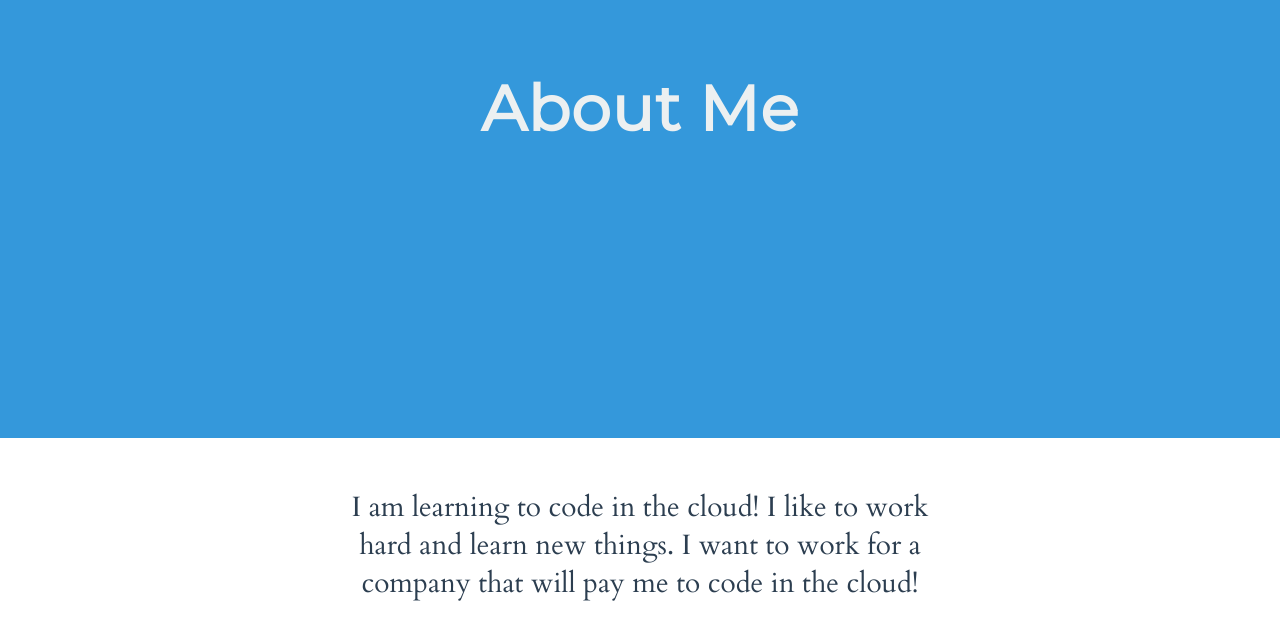
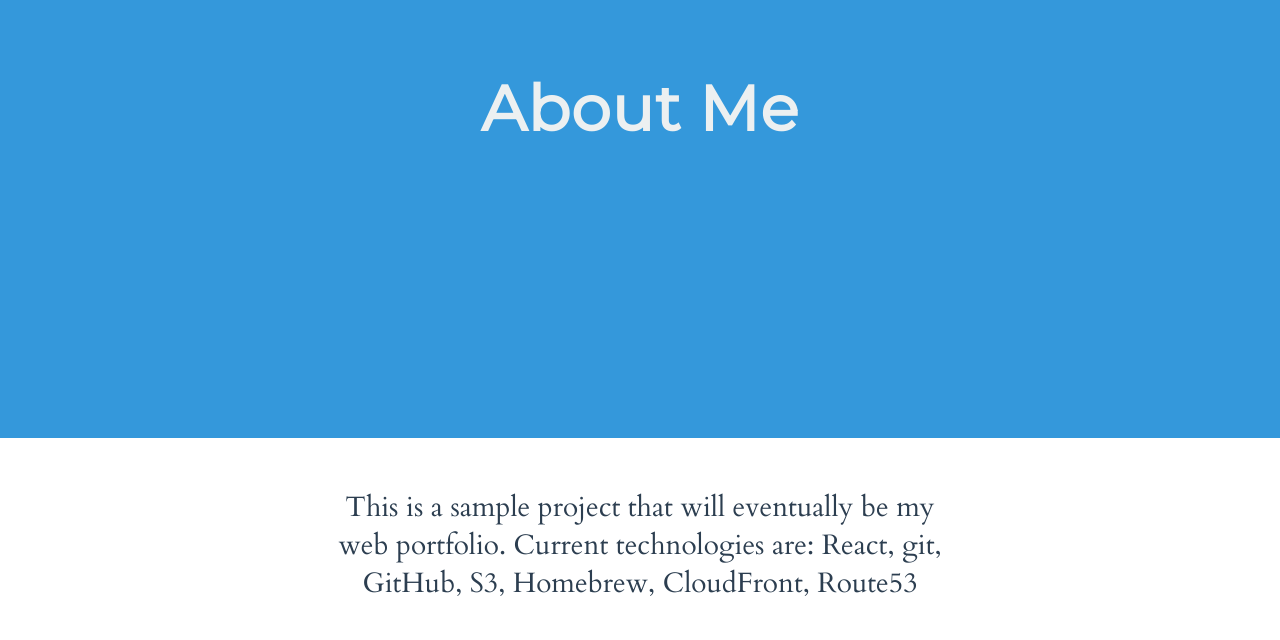
Before and after one commit to devopsTinman/react-serverless, a plain HTML site: page index.html in a window 1280 px wide. Shown: the part 1670-2310 px from the top of the page. Drawn offline with Linux system fonts and the light colour scheme.

Commit message:
updated technologies used

```diff
--- a/index.html
+++ b/index.html
@@ -115,8 +115,8 @@
 
     <section class="section section--alignCentered section--description">
       <p class="color--darkgrey section__description">
-        I am learning to code in the cloud! I like to work hard and learn new things.
-        I want to work for a company that will pay me to code in the cloud!
+        This is a sample project that will eventually be my web portfolio.
+        Current technologies are: React, git, GitHub, S3, Homebrew, CloudFront, Route53
       </p>
 
     <div class="background--skyBlue modal--closed">
```
Also changed, not shown: README.md.
